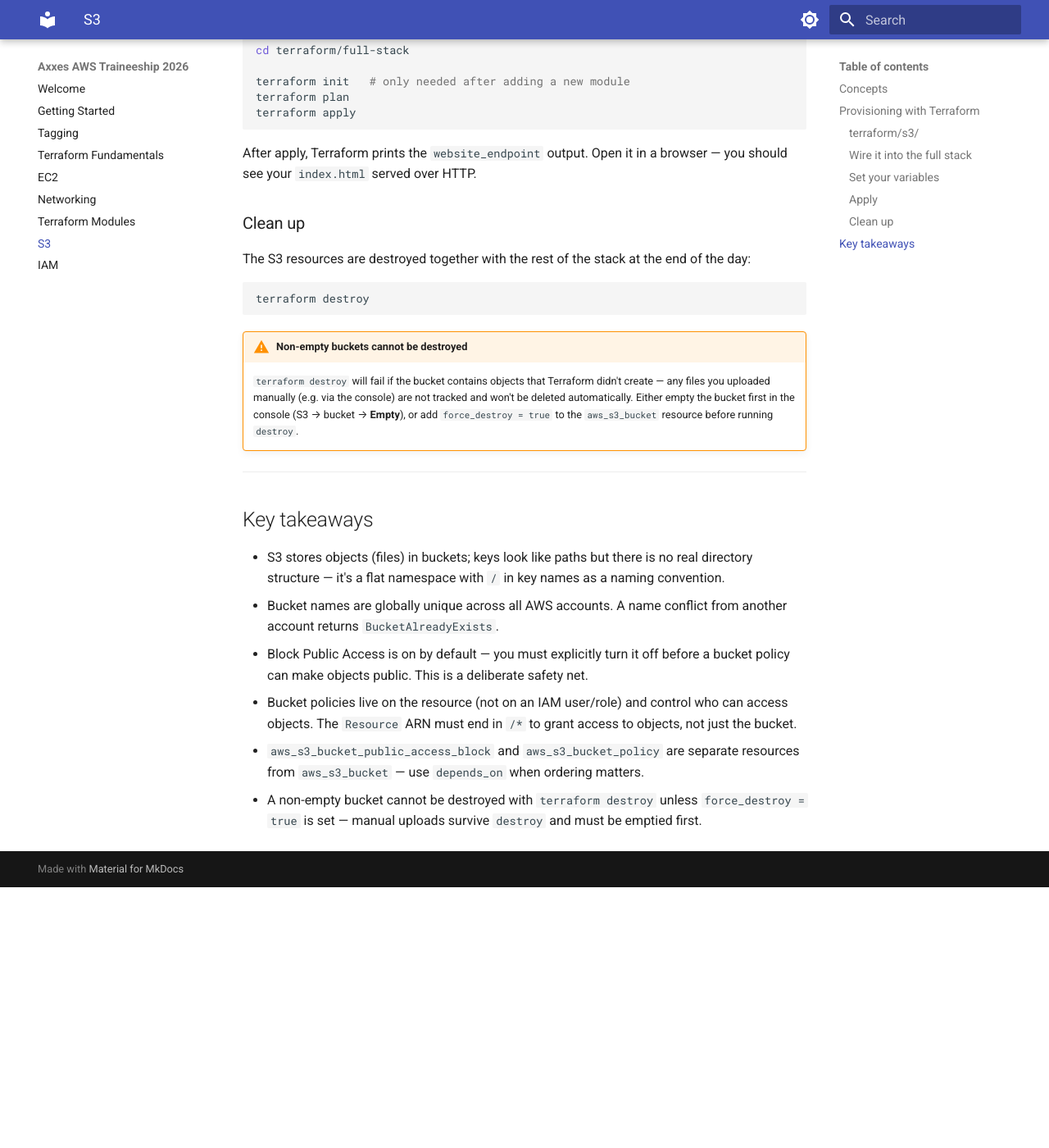
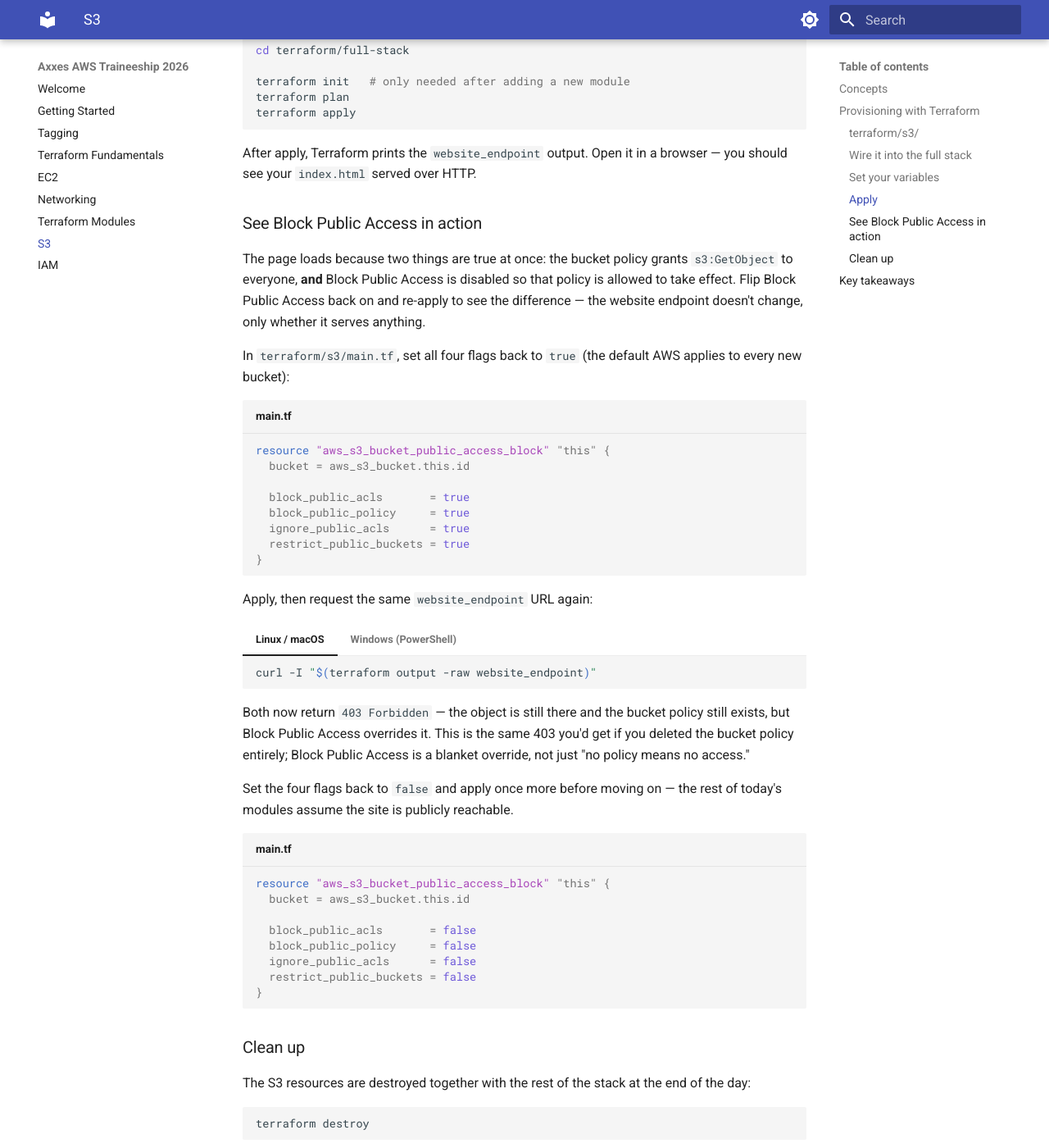
Before and after one commit to jdeboeck03/aws-traineeship, an MkDocs documentation site: the page built from docs/content/s3/index.md, in a window 1280 px wide and 1400 px high, scrolled down 4486 px. Shown: the whole window at 82% size. Built offline with MkDocs 1.6.1 and Material for MkDocs 9.7.7, drawn with Linux system fonts in a browser that asks for light colours; before the commit the page ends 5568 px from its top, so only the background shows below that; some of the changed text lies outside the part shown.

Commit message:
Show Block Public Access blocking the S3 site in docs
Adds a copy-along step to the S3 module that toggles the public
access block back on and off so trainees can see the 403 it produces,
alongside the working public site.

Co-Authored-By: Claude Sonnet 4.6 <noreply@anthropic.com>

````diff
--- a/docs/content/s3/index.md
+++ b/docs/content/s3/index.md
@@ -219,6 +219,60 @@ terraform apply
 After apply, Terraform prints the `website_endpoint` output. Open it in a browser — you should see
 your `index.html` served over HTTP.
 
+### See Block Public Access in action
+
+The page loads because two things are true at once: the bucket policy grants `s3:GetObject` to
+everyone, **and** Block Public Access is disabled so that policy is allowed to take effect. Flip
+Block Public Access back on and re-apply to see the difference — the website endpoint doesn't
+change, only whether it serves anything.
+
+In `terraform/s3/main.tf`, set all four flags back to `true` (the default AWS applies to every new
+bucket):
+
+```hcl title="main.tf"
+resource "aws_s3_bucket_public_access_block" "this" {
+  bucket = aws_s3_bucket.this.id
+
+  block_public_acls       = true
+  block_public_policy     = true
+  ignore_public_acls      = true
+  restrict_public_buckets = true
+}
+```
+
+Apply, then request the same `website_endpoint` URL again:
+
+=== "Linux / macOS"
+
+    ```shell
+    curl -I "$(terraform output -raw website_endpoint)"
+    ```
+
+=== "Windows (PowerShell)"
+
+    ```powershell
+    $url = terraform output -raw website_endpoint
+    Invoke-WebRequest -Uri $url -Method Head
+    ```
+
+Both now return `403 Forbidden` — the object is still there and the bucket policy still exists, but
+Block Public Access overrides it. This is the same 403 you'd get if you deleted the bucket policy
+entirely; Block Public Access is a blanket override, not just "no policy means no access."
+
+Set the four flags back to `false` and apply once more before moving on — the rest of today's
+modules assume the site is publicly reachable.
+
+```hcl title="main.tf"
+resource "aws_s3_bucket_public_access_block" "this" {
+  bucket = aws_s3_bucket.this.id
+
+  block_public_acls       = false
+  block_public_policy     = false
+  ignore_public_acls      = false
+  restrict_public_buckets = false
+}
+```
+
 ### Clean up
 
 The S3 resources are destroyed together with the rest of the stack at the end of the day:
@@ -243,6 +297,8 @@ terraform destroy
   returns `BucketAlreadyExists`.
 - Block Public Access is on by default — you must explicitly turn it off before a bucket policy
   can make objects public. This is a deliberate safety net.
+- Block Public Access overrides the bucket policy outright: flipping it back on returns
+  `403 Forbidden` even though the policy and the object are both still there.
 - Bucket policies live on the resource (not on an IAM user/role) and control who can access
   objects. The `Resource` ARN must end in `/*` to grant access to objects, not just the bucket.
 - `aws_s3_bucket_public_access_block` and `aws_s3_bucket_policy` are separate resources from
````
